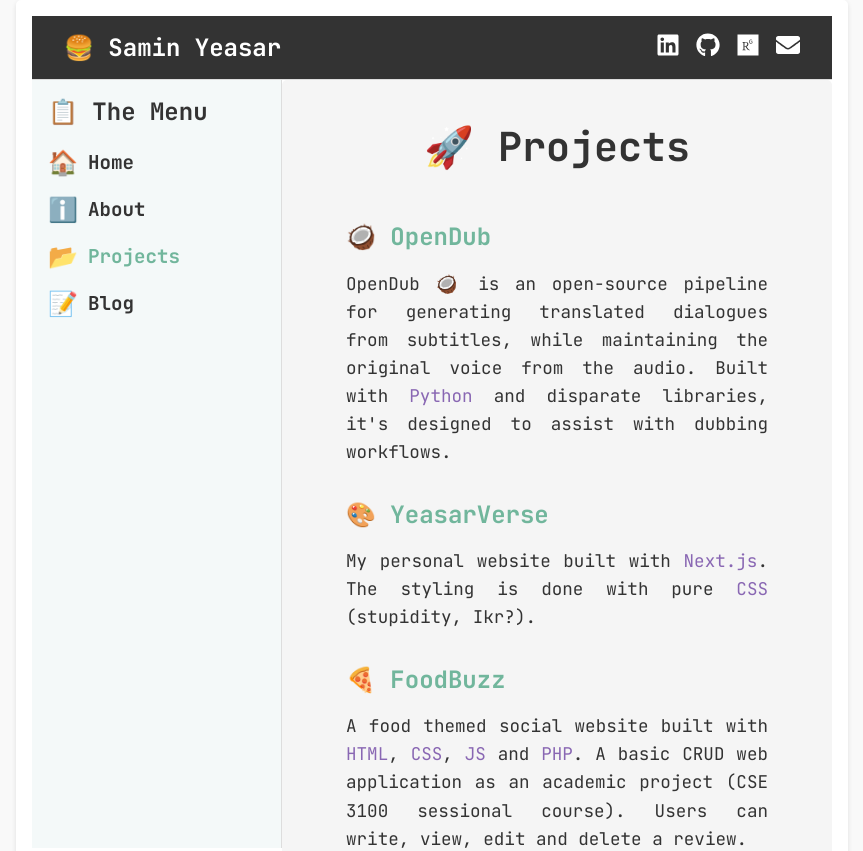
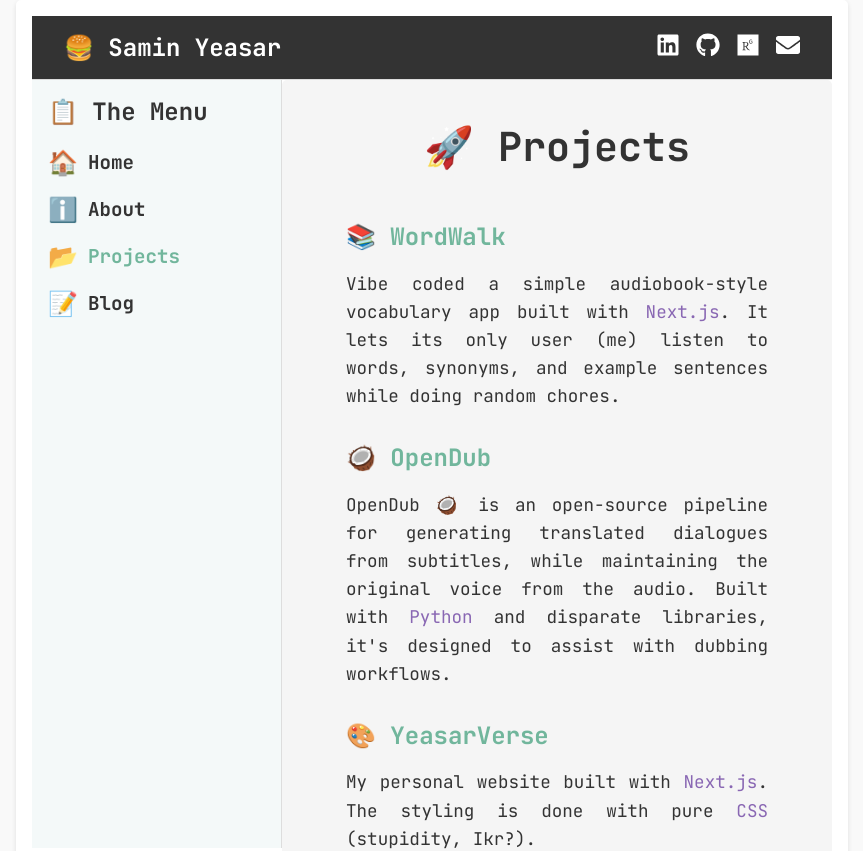
Before and after one commit to Y3454R/my-portfolio-website, a Next.js app: page /projects in a window 1280 px wide. Shown: the top 851 px of the page, without its empty margins (208-1071 px from the left). Built offline with nearby package versions, Linux system fonts and the light colour scheme.

Commit message:
:star: new: Add new project

```diff
--- a/src/data/projects.js
+++ b/src/data/projects.js
@@ -2,6 +2,11 @@ const spanHead = `<span style="color: #8967B3; ">`;
 const spanTail = `</span>`;
 
 const projects = [
+  {
+    name: "📚 WordWalk",
+    description: `Vibe coded a simple audiobook-style vocabulary app built with ${spanHead}Next.js${spanTail}. It lets its only user (me) listen to words, synonyms, and example sentences while doing random chores.`,
+    link: "https://github.com/Y3454R/wordwalk",
+  },
   {
     name: "🥥 OpenDub",
     description: `OpenDub 🥥 is an open-source pipeline for generating translated dialogues from subtitles, while maintaining the original voice from the audio. Built with ${spanHead}Python${spanTail} and disparate libraries, it's designed to assist with dubbing workflows.`,
```
